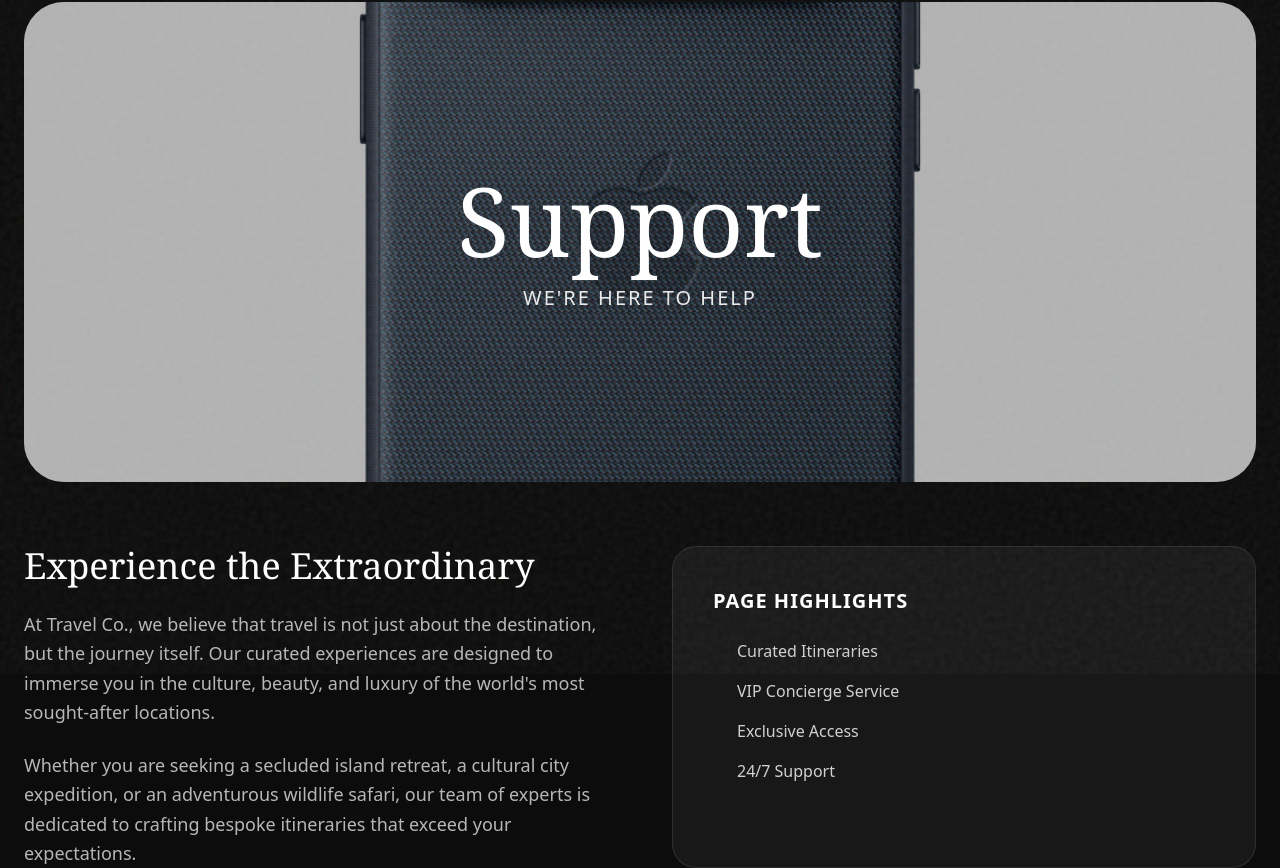
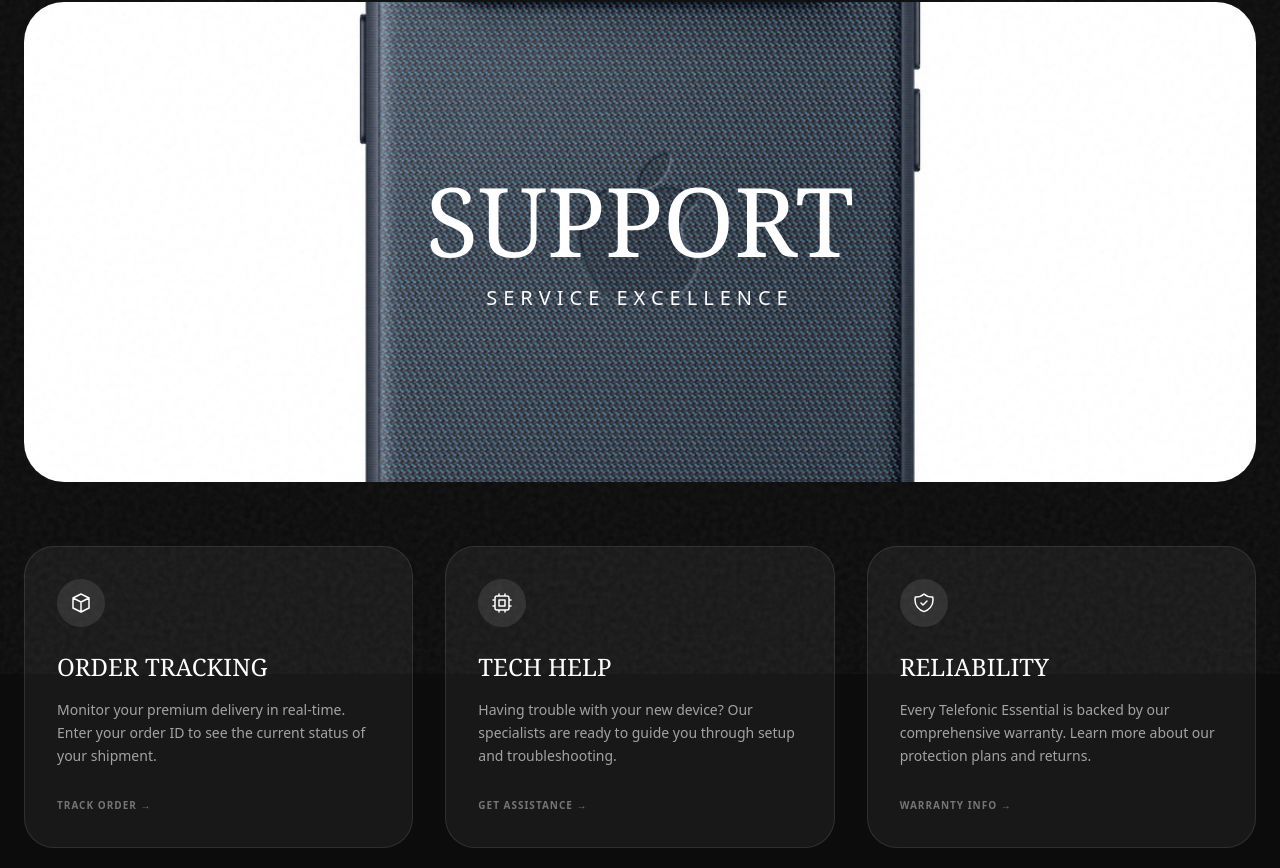
Before and after one commit to SAMSHUVA/Telefonic-Website, a React (Vite) app: page /support in a window 1280 px wide. Shown: the part 126-994 px from the top of the page. Built offline with nearby package versions, Linux system fonts and the light colour scheme.

Commit message:
feat: implement custom Support page with updated content and WhatsApp links

```diff
--- a/src/App.jsx
+++ b/src/App.jsx
@@ -16,6 +16,7 @@ import Preloader from './components/Preloader';
 import AdminDashboard from './components/admin/AdminDashboard';
 import AuthPage from './components/AuthPage';
 import LegalPage from './components/LegalPage';
+import SupportPage from './components/SupportPage';
 import { useState } from 'react';
 
 function ScrollToTop() {
@@ -127,7 +128,7 @@ function AppContent() {
             />
           } />
           <Route path="/contact" element={<ContactPage />} /> {/* Changed to ContactPage */}
-          <Route path="/support" element={<GenericPage title="Support" subtitle="We're Here to Help" image="/phones/MGF44_AV2.jpg" />} />
+          <Route path="/support" element={<SupportPage />} />
           <Route path="/admin" element={<AdminDashboard />} />
           <Route path="/login" element={<AuthPage />} />
           <Route path="/privacy" element={
--- /dev/null
+++ b/src/components/SupportPage.jsx
@@ -0,0 +1,101 @@
+import { motion } from 'framer-motion';
+
+export default function SupportPage() {
+    return (
+        <div className="min-h-screen bg-[#0c0c0c] text-white pt-32 px-6">
+            <div className="max-w-7xl mx-auto">
+                {/* Hero Section */}
+                <div className="relative h-[60vh] rounded-[40px] overflow-hidden mb-16">
+                    <img
+                        src="/phones/MGF44_AV2.jpg"
+                        alt="Telefonic Support"
+                        className="w-full h-full object-cover"
+                    />
+                    <div className="absolute inset-0 flex items-center justify-center">
+                        <div className="text-center">
+                            <motion.h1
+                                initial={{ y: 20, opacity: 0 }}
+                                animate={{ y: 0, opacity: 1 }}
+                                className="font-serif text-6xl md:text-8xl mb-4 text-white drop-shadow-2xl uppercase"
+                            >
+                                Support
+                            </motion.h1>
+                            <motion.p
+                                initial={{ y: 20, opacity: 0 }}
+                                animate={{ y: 0, opacity: 1 }}
+                                transition={{ delay: 0.2 }}
+                                className="font-sans text-xl tracking-[0.3em] uppercase opacity-90"
+                            >
+                                Service Excellence
+                            </motion.p>
+                        </div>
+                    </div>
+                </div>
+
+                {/* Content Grid */}
+                <div className="grid grid-cols-1 md:grid-cols-3 gap-8 mb-32">
+                    {/* Order Tracking */}
+                    <div className="bg-white/5 p-8 rounded-[30px] border border-white/10 hover:border-white/20 transition-all group">
+                        <div className="w-12 h-12 bg-white/10 rounded-full flex items-center justify-center mb-6 group-hover:bg-white text-white group-hover:text-black transition-all">
+                            <svg className="w-6 h-6" fill="none" stroke="currentColor" viewBox="0 0 24 24">
+                                <path strokeLinecap="round" strokeLinejoin="round" strokeWidth="1.5" d="M20 7l-8-4-8 4m16 0l-8 4m8-4v10l-8 4m0-10L4 7m8 4v10M4 7v10l8 4" />
+                            </svg>
+                        </div>
+                        <h3 className="font-serif text-2xl mb-4 uppercase">Order Tracking</h3>
+                        <p className="text-white/60 text-sm leading-relaxed mb-6 font-sans">
+                            Monitor your premium delivery in real-time. Enter your order ID to see the current status of your shipment.
+                        </p>
+                        <a href="https://wa.me/919655206555" target="_blank" rel="noopener noreferrer" className="text-[10px] uppercase tracking-widest font-bold text-white/40 hover:text-white transition-colors">
+                            Track Order &rarr;
+                        </a>
+                    </div>
+
+                    {/* Technical Support */}
+                    <div className="bg-white/5 p-8 rounded-[30px] border border-white/10 hover:border-white/20 transition-all group">
+                        <div className="w-12 h-12 bg-white/10 rounded-full flex items-center justify-center mb-6 group-hover:bg-white text-white group-hover:text-black transition-all">
+                            <svg className="w-6 h-6" fill="none" stroke="currentColor" viewBox="0 0 24 24">
+                                <path strokeLinecap="round" strokeLinejoin="round" strokeWidth="1.5" d="M9 3v2m6-2v2M9 19v2m6-2v2M5 9H3m2 6H3m18-6h-2m2 6h-2M7 19h10a2 2 0 002-2V7a2 2 0 00-2-2H7a2 2 0 00-2 2v10a2 2 0 002 2zM9 9h6v6H9V9z" />
+                            </svg>
+                        </div>
+                        <h3 className="font-serif text-2xl mb-4 uppercase">Tech Help</h3>
+                        <p className="text-white/60 text-sm leading-relaxed mb-6 font-sans">
+                            Having trouble with your new device? Our specialists are ready to guide you through setup and troubleshooting.
+                        </p>
+                        <a href="https://wa.me/919655206555" target="_blank" rel="noopener noreferrer" className="text-[10px] uppercase tracking-widest font-bold text-white/40 hover:text-white transition-colors">
+                            Get Assistance &rarr;
+                        </a>
+                    </div>
+
+                    {/* Warranty & Returns */}
+                    <div className="bg-white/5 p-8 rounded-[30px] border border-white/10 hover:border-white/20 transition-all group">
+                        <div className="w-12 h-12 bg-white/10 rounded-full flex items-center justify-center mb-6 group-hover:bg-white text-white group-hover:text-black transition-all">
+                            <svg className="w-6 h-6" fill="none" stroke="currentColor" viewBox="0 0 24 24">
+                                <path strokeLinecap="round" strokeLinejoin="round" strokeWidth="1.5" d="M9 12l2 2 4-4m5.618-4.016A11.955 11.955 0 0112 2.944a11.955 11.955 0 01-8.618 3.04A12.02 12.02 0 003 9c0 5.591 3.824 10.29 9 11.622 5.176-1.332 9-6.03 9-11.622 0-1.042-.133-2.052-.382-3.016z" />
+                            </svg>
+                        </div>
+                        <h3 className="font-serif text-2xl mb-4 uppercase">Reliability</h3>
+                        <p className="text-white/60 text-sm leading-relaxed mb-6 font-sans">
+                            Every Telefonic Essential is backed by our comprehensive warranty. Learn more about our protection plans and returns.
+                        </p>
+                        <a href="https://wa.me/919655206555" target="_blank" rel="noopener noreferrer" className="text-[10px] uppercase tracking-widest font-bold text-white/40 hover:text-white transition-colors">
+                            Warranty Info &rarr;
+                        </a>
+                    </div>
+                </div>
+
+                {/* FAQ or Contact CTA */}
+                <div className="bg-white text-black p-12 md:p-20 rounded-[40px] text-center mb-32">
+                    <h2 className="font-serif text-4xl md:text-6xl mb-8 uppercase">Still need assistance?</h2>
+                    <p className="font-sans text-lg opacity-60 mb-10 max-w-2xl mx-auto">
+                        Our concierge team is available 24/7 to ensure your experience with Telefonic remains unparalleled.
+                    </p>
+                    <a href="https://wa.me/919655206555" target="_blank" rel="noopener noreferrer">
+                        <button className="px-10 py-4 bg-black text-white rounded-full font-sans tracking-[0.2em] uppercase text-xs hover:bg-black/80 transition-all active:scale-95">
+                            Chat on WhatsApp
+                        </button>
+                    </a>
+                </div>
+            </div>
+        </div>
+    );
+}
```
